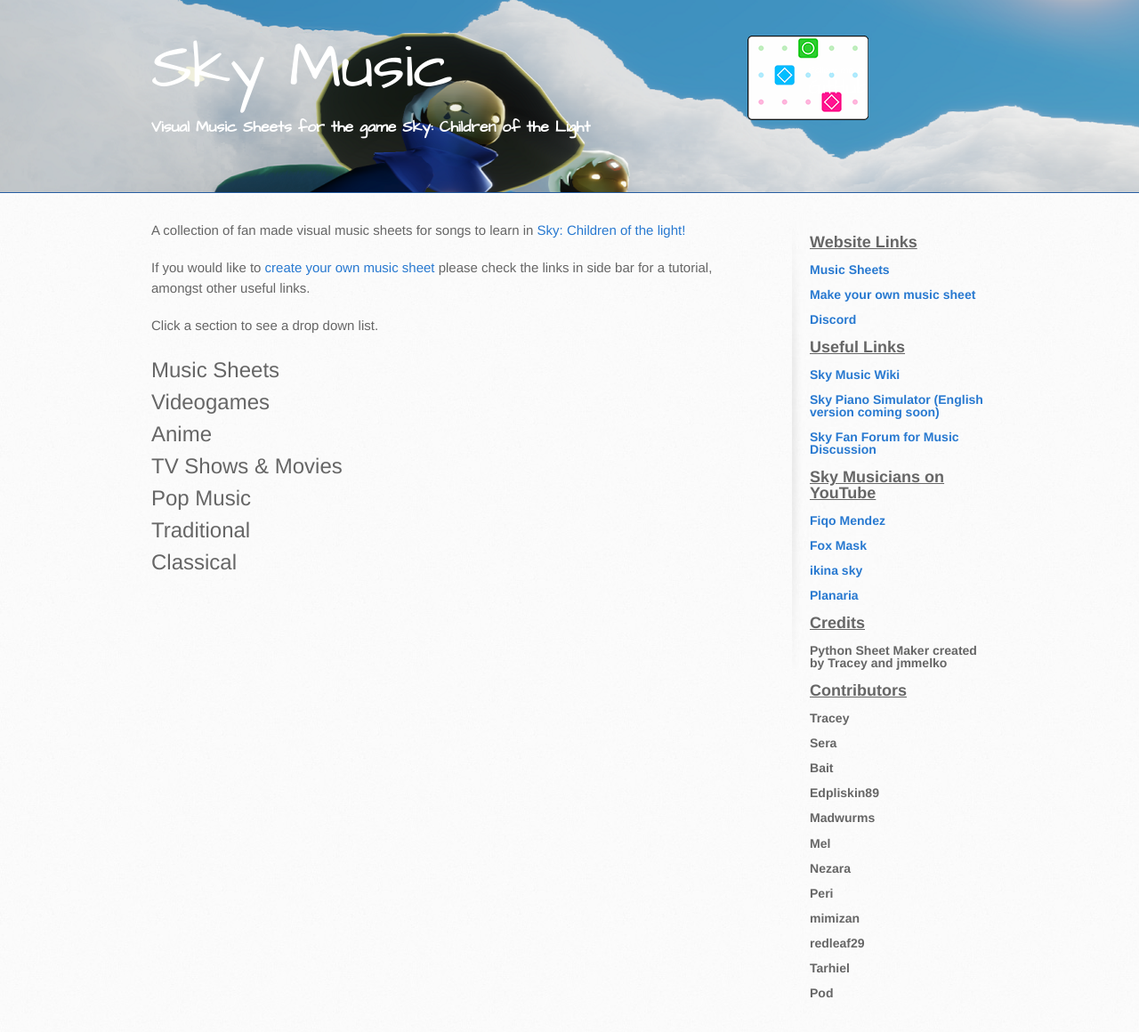
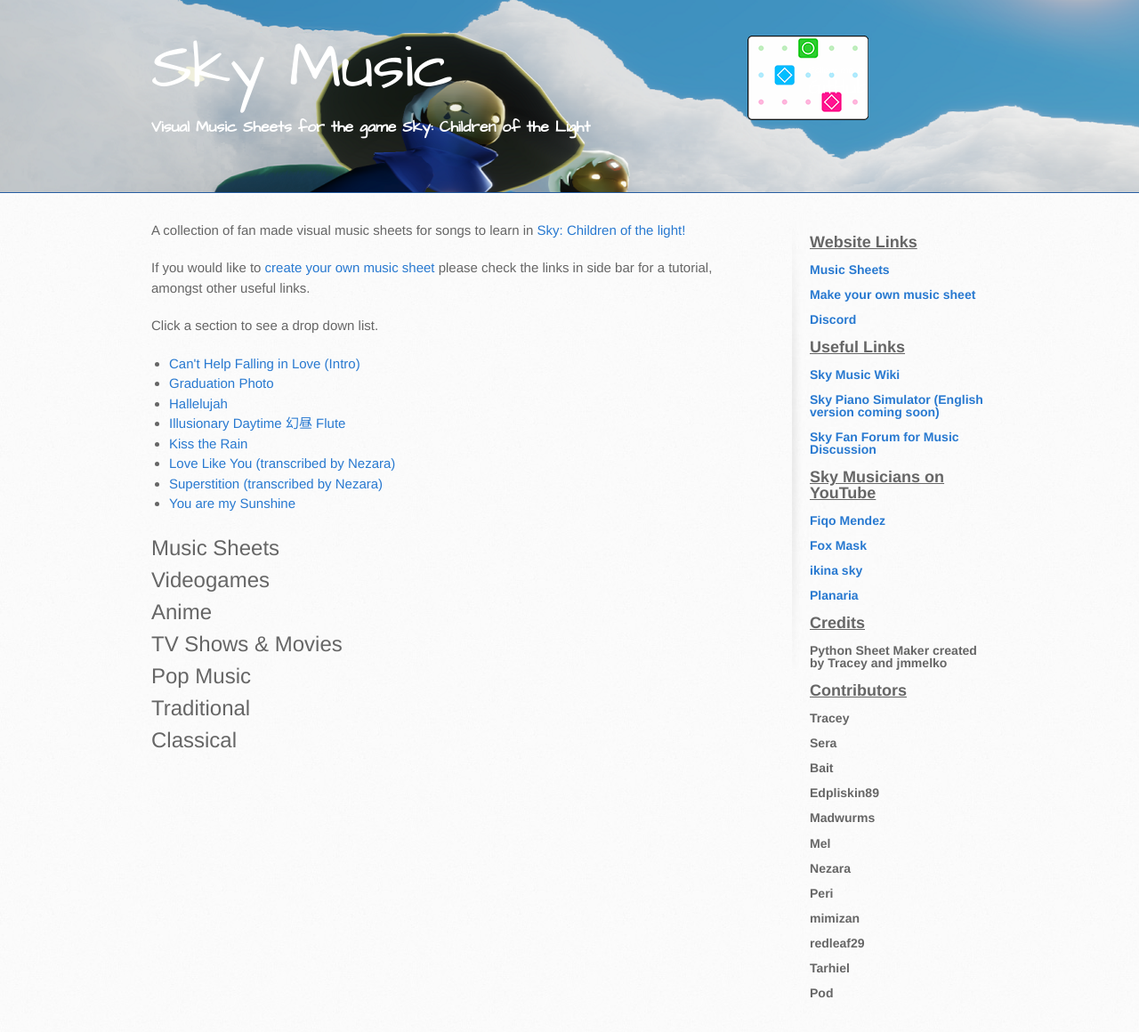
Before and after one commit to sky-music/sky-music.github.io, a Jekyll site: the page built from index.md, in a window 1280 px wide. Shown: the whole page at 89% size. Built offline with Jekyll 4.4.1, drawn with Linux system fonts in a browser that asks for light colours.

Commit message:
Update index.md

```diff
--- a/index.md
+++ b/index.md
@@ -7,10 +7,24 @@ layout: default
 Click a section to see a drop down list.
 
 
+  <ul>
+    <li> <a href="./songs/Cant_Help_Falling_in_Love_Intro.html"> Can't Help Falling in Love (Intro) </a> </li>
+    <li> <a href="./songs/graduation_photo.html"> Graduation Photo </a> </li>
+    <li> <a href="./songs/Hallelujah.html"> Hallelujah </a> </li>
+    <li> <a href="./songs/illusionary_daytime_flute.html"> Illusionary Daytime 幻昼 Flute </a> </li>
+    <li> <a href="./songs/Kiss-the-Rain.html"> Kiss the Rain </a> </li>
+    <li> <a href="./songs/Love_Like_You.html"> Love Like You (transcribed by Nezara) </a> </li>
+    <li> <a href="./songs/Superstition.html"> Superstition (transcribed by Nezara) </a> </li>
+    <li> <a href="./songs/You-are-my-Sunshine.html"> You are my Sunshine </a> </li>
+
+
+  </ul>
+
+
 <details>
  <summary><font size="5">Music Sheets</font></summary>
 
-Can't Help Falling in Love (Intro)<br />
+<a href="./songs/Cant_Help_Falling_in_Love_Intro.html"> Can't Help Falling in Love (Intro) </a><br />
 Graduation Photo<br />
 Hallelujah<br />
 Illusionary Daytime Flute<br />
```
